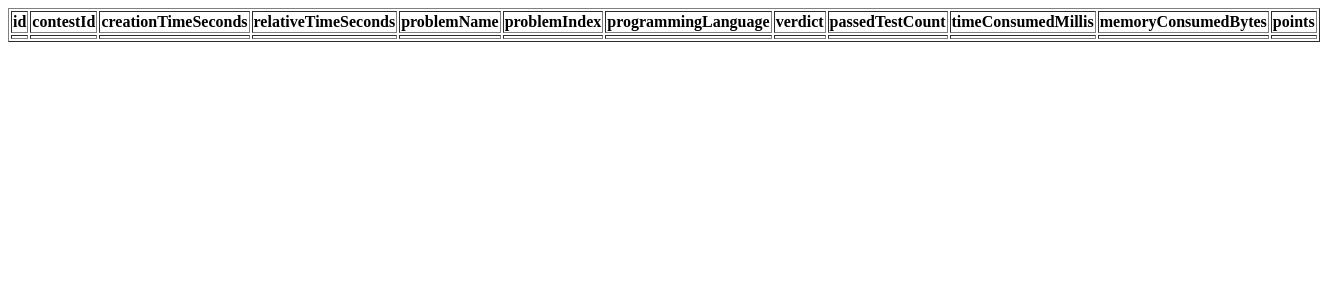
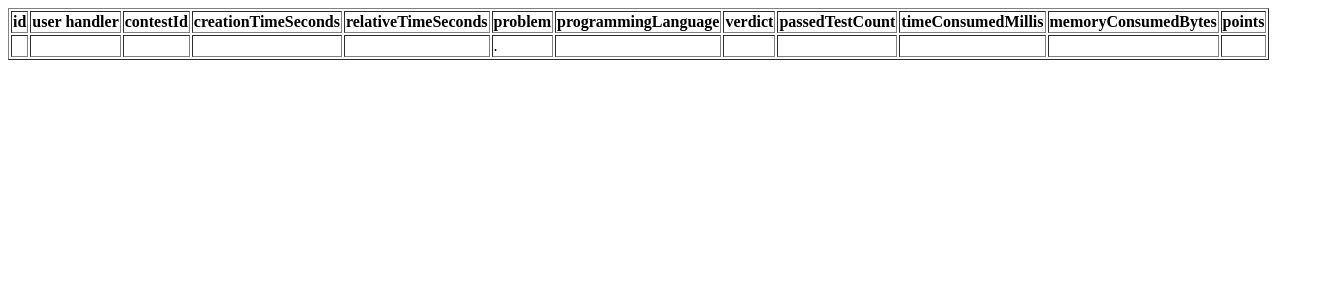
Before and after one commit to KingAndJoker/etr, a Flask app: template codeforces_2BIWY/templates/status.html in a window 1320 px wide. Shown: the top 300 px of the page. Run offline with Flask 3, Linux system fonts and the light colour scheme; the template is opened without the code that fills it: most values are stand-ins (such as "Sample title", 1, 10 or a date in 2020); lists and menus that the app fills with data are empty.

Commit message:
update table columns status.html

```diff
--- a/codeforces_2BIWY/templates/status.html
+++ b/codeforces_2BIWY/templates/status.html
@@ -9,11 +9,11 @@
     <table border="1">
         <tr>
             <th>id</th>
+            <th>user handler</th>
             <th>contestId</th>
             <th>creationTimeSeconds</th>
             <th>relativeTimeSeconds</th>
-            <th>problemName</th>
-            <th>problemIndex</th>
+            <th>problem</th>
             <th>programmingLanguage</th>
             <th>verdict</th>
             <th>passedTestCount</th>
@@ -24,11 +24,11 @@
         {% for status in statuses %}
         <tr>
             <td>{{ status.id }}</td>
+            <td>{{ status.author.handler }}</td>
             <td>{{ status.contestId }}</td>
             <td>{{ status.creationTimeSeconds }}</td>
             <td>{{ status.relativeTimeSeconds }}</td>
-            <td>{{ status.problemName }}</td>
-            <td>{{ status.problemIndex }}</td>
+            <td>{{ status.problem.index }}. {{ status.problem.name }}</td>
             <td>{{ status.programmingLanguage }}</td>
             <td>{{ status.verdict }}</td>
             <td>{{ status.passedTestCount }}</td>
```
